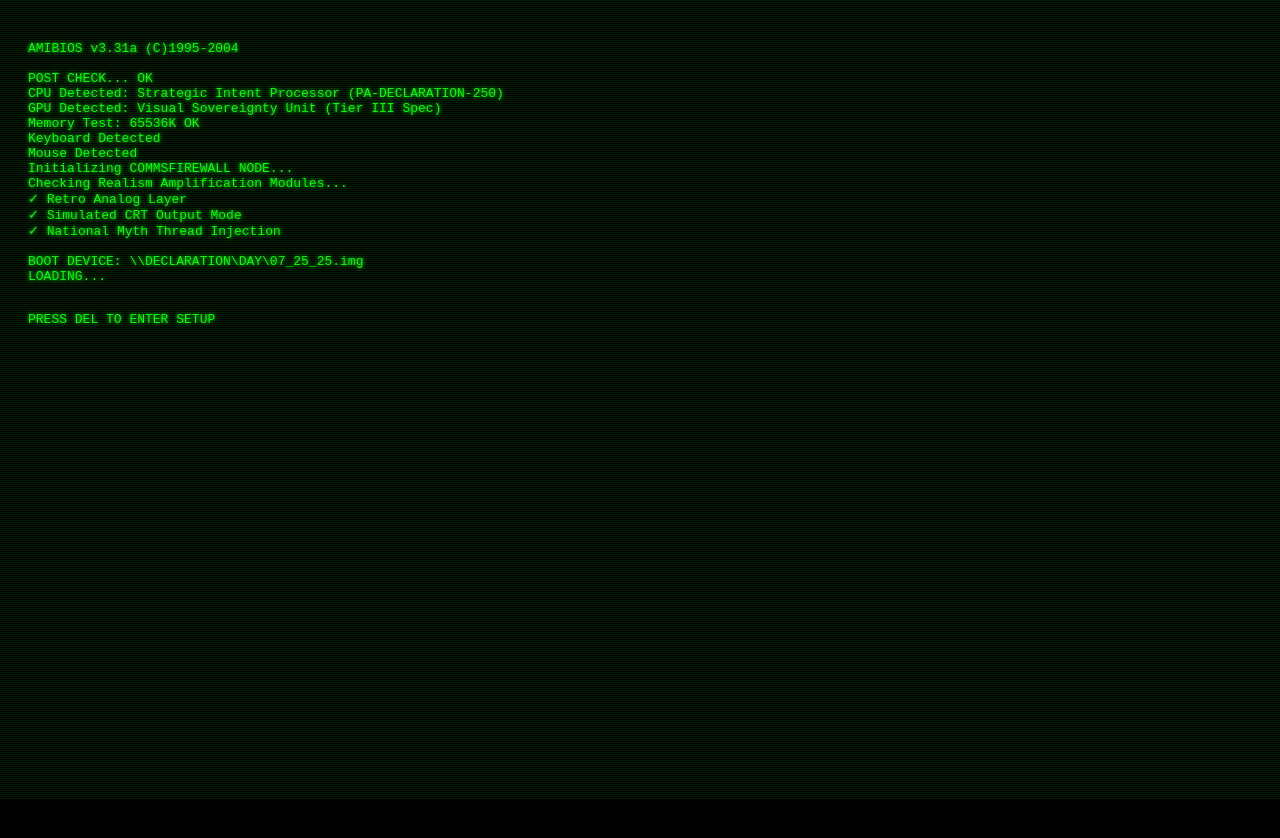
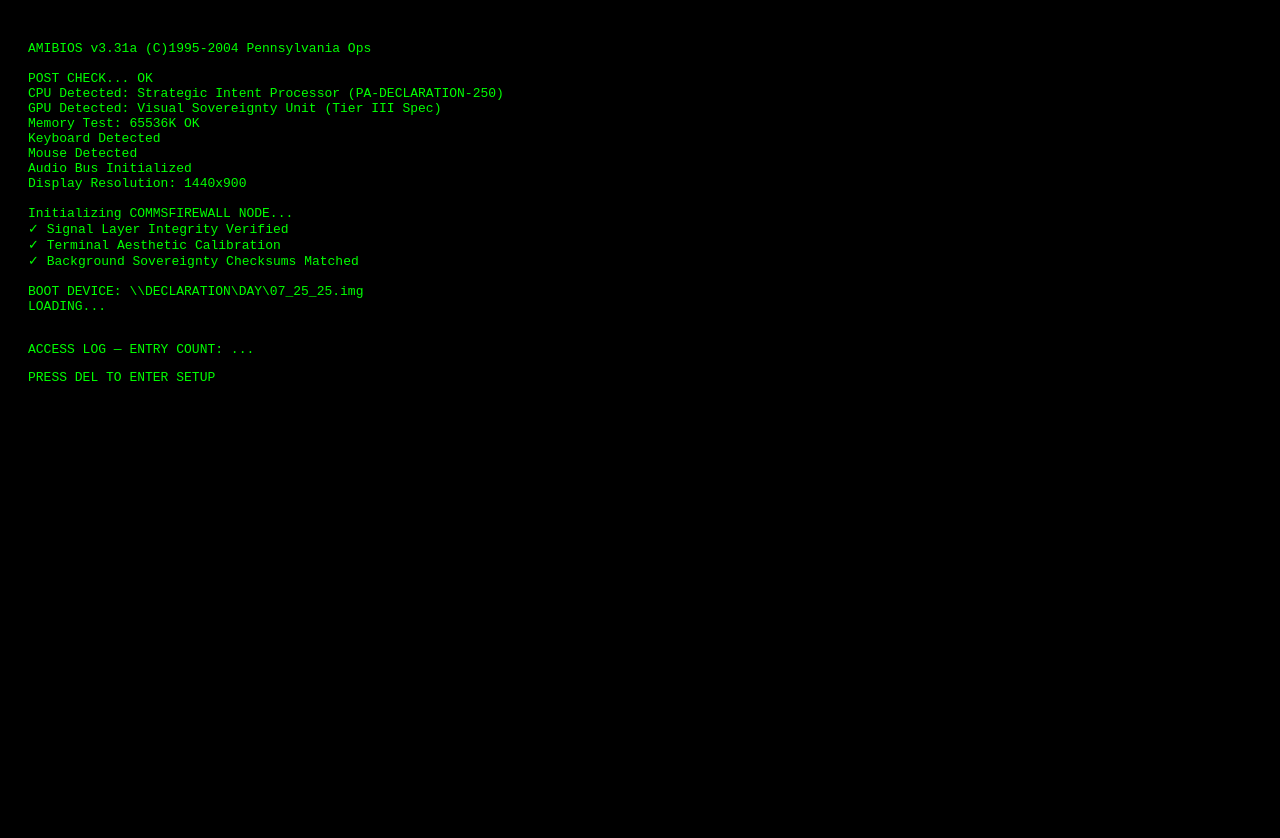
Before and after one commit to flagshiplp/For-pagov, a plain HTML site: page bios.html in a window 1280 px wide. After the commit the page ends 800 px from the top, so only its background shows below. Drawn offline with Linux system fonts and the light colour scheme; no server answers.

Commit message:
Add files via upload

```diff
--- a/bios.html
+++ b/bios.html
@@ -1,18 +1,18 @@
 <!DOCTYPE html>
 <html>
 <head>
-  <link rel="stylesheet" href="crt.css">
-  <title>AMIBIOS POST</title>
+  <title>System POST</title>
+  <link rel="stylesheet" href="crt-governor.css">
   <meta http-equiv="refresh" content="12;url=index.html">
   <style>
     body { background-color: black; color: #00FF00; font-family: monospace; padding: 20px; }
-    .blinking { animation: blink 1s steps(2, start) infinite; }
-    @keyframes blink { to { visibility: hidden; } }
+    .blinking { animation: blink 1s infinite; }
+    @keyframes blink { 0% { opacity: 1; } 50% { opacity: 0; } 100% { opacity: 1; } }
   </style>
 </head>
 <body>
 <pre>
-AMIBIOS v3.31a (C)1995-2004
+AMIBIOS v3.31a (C)1995-2004 Pennsylvania Ops
 
 POST CHECK... OK
 CPU Detected: Strategic Intent Processor (PA-DECLARATION-250)
@@ -20,16 +20,30 @@ GPU Detected: Visual Sovereignty Unit (Tier III Spec)
 Memory Test: 65536K OK
 Keyboard Detected
 Mouse Detected
+Audio Bus Initialized
+Display Resolution: 1440x900
+
 Initializing COMMSFIREWALL NODE...
-Checking Realism Amplification Modules...
-✓ Retro Analog Layer
-✓ Simulated CRT Output Mode
-✓ National Myth Thread Injection
+✓ Signal Layer Integrity Verified
+✓ Terminal Aesthetic Calibration
+✓ Background Sovereignty Checksums Matched
 
 BOOT DEVICE: \\DECLARATION\DAY\07_25_25.img
 LOADING...
 
 </pre>
+
+<pre id="counter">ACCESS LOG — ENTRY COUNT: ...</pre>
+
+<script>
+fetch('https://api.countapi.xyz/hit/dunn4gov.com/bios')
+  .then(res => res.json())
+  .then(data => {
+    document.getElementById("counter").textContent =
+      "ACCESS LOG — ENTRY COUNT: " + data.value;
+  });
+</script>
+
 <p class="blinking">PRESS DEL TO ENTER SETUP</p>
 </body>
 </html>
```
